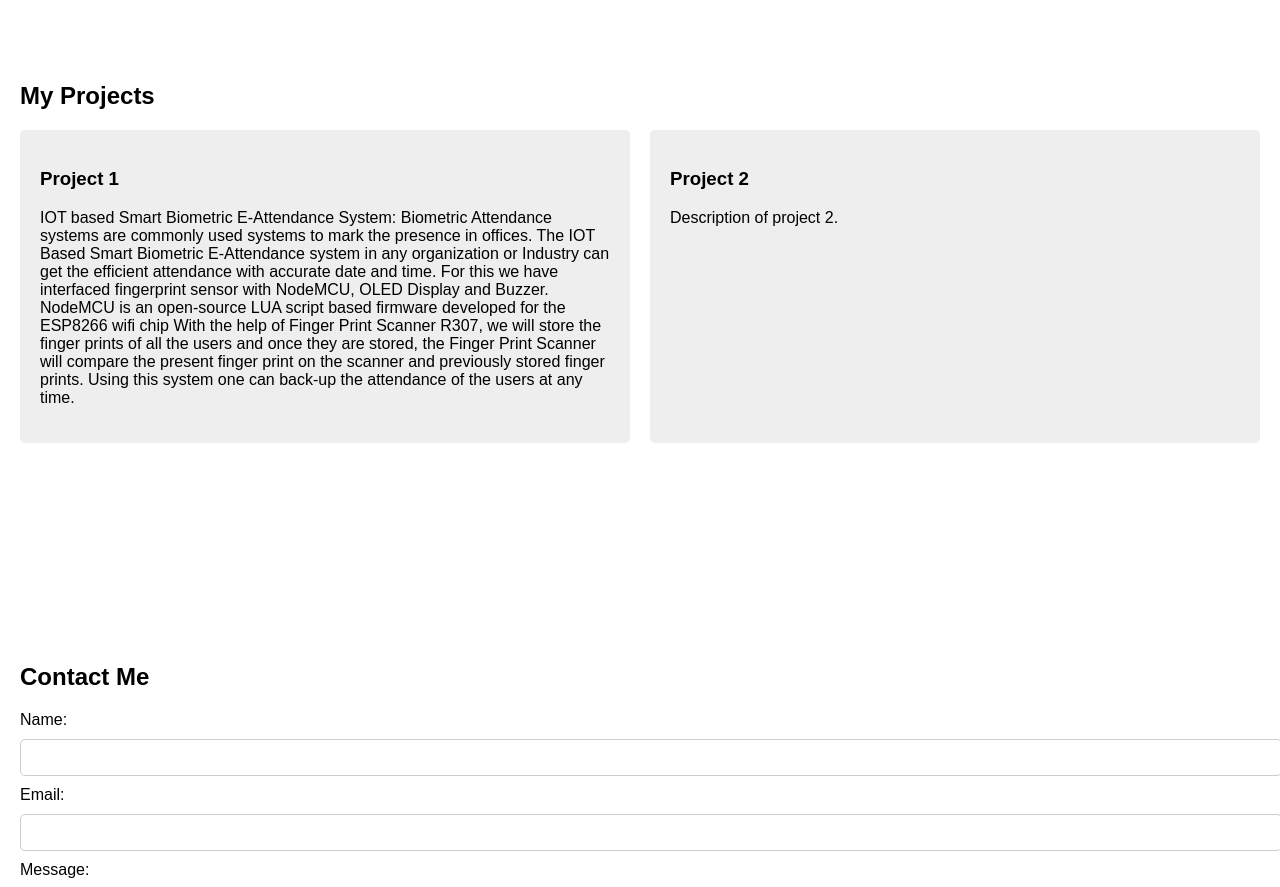
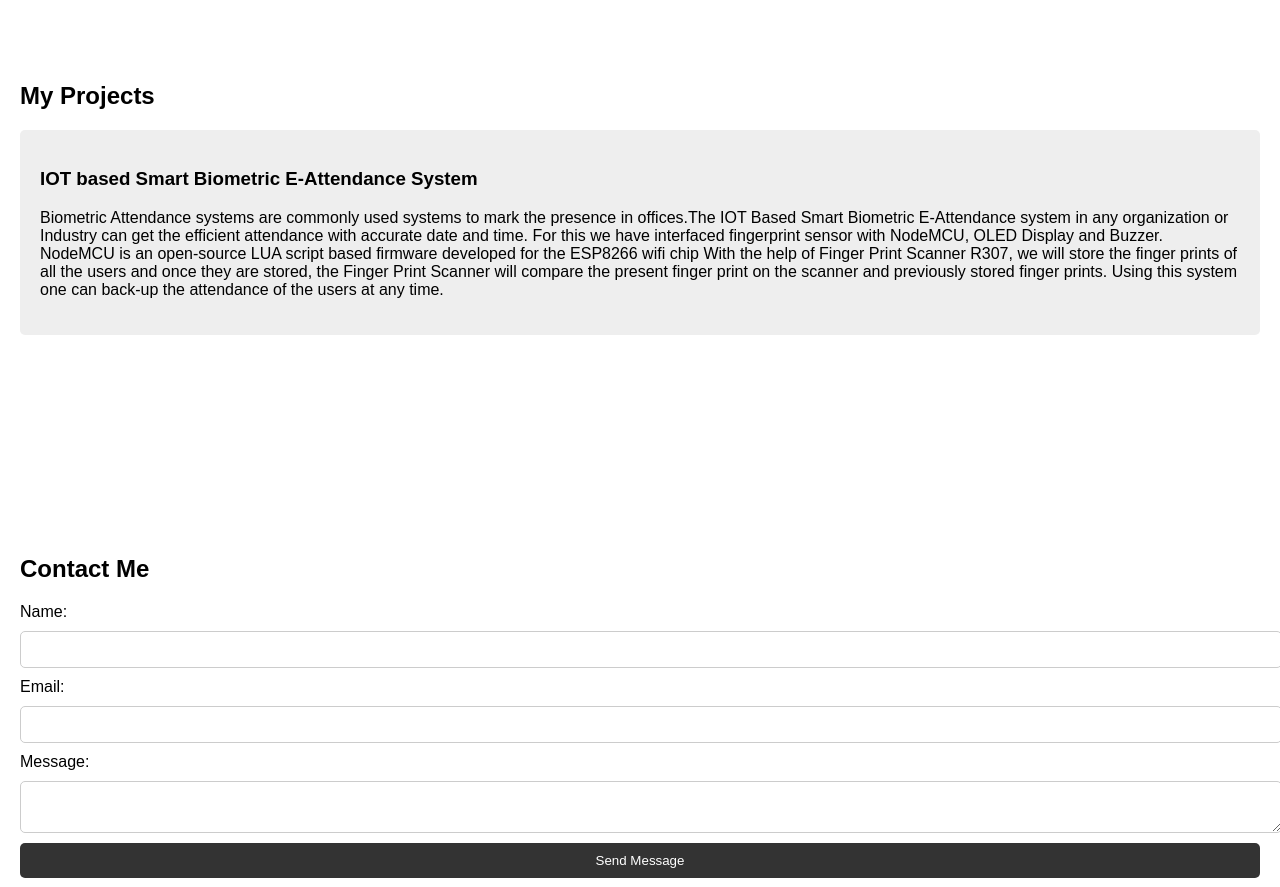
Before and after one commit to Sainadhkanuri/Portfolio, a plain HTML site: page index.html in a window 1280 px wide. Shown: the part 1180-2067 px from the top of the page. Drawn offline with Linux system fonts and the light colour scheme.

Commit message:
Update index.html

```diff
--- a/index.html
+++ b/index.html
@@ -31,27 +31,13 @@
         <h2>My Projects</h2>
         <div class="projects">
             <div class="project">
-                <h3>Project 1</h3>
+                <h3> IOT based Smart Biometric E-Attendance System </h3>
                 <p>
-                    IOT based Smart Biometric E-Attendance System:
-                Biometric Attendance systems are commonly used systems to mark the presence in
-offices.
-The IOT Based Smart Biometric E-Attendance system in any organization or Industry
-can get the efficient attendance with accurate date and time.
-For this we have interfaced fingerprint sensor with NodeMCU, OLED Display and
-Buzzer.
-NodeMCU is an open-source LUA script based firmware developed for the ESP8266
-wifi chip
-With the help of Finger Print Scanner R307, we will store the finger prints of all
-the users and once they are stored, the Finger Print Scanner will compare the
-present finger print on the scanner and previously stored finger prints.
-Using this system one can back-up the attendance of the users at any time.
+
+                Biometric Attendance systems are commonly used systems to mark the presence in offices.The IOT Based Smart Biometric E-Attendance system in any organization or Industry can get the efficient attendance with accurate date and time. For this we have interfaced fingerprint sensor with NodeMCU, OLED Display and Buzzer. NodeMCU is an open-source LUA script based firmware developed for the ESP8266 wifi chip With the help of Finger Print Scanner R307, we will store the finger prints of all the users and once they are stored, the Finger Print Scanner will compare the present finger print on the scanner and previously stored finger prints. Using this system one can back-up the attendance of the users at any time.
                 </p>
             </div>
-            <div class="project">
-                <h3>Project 2</h3>
-                <p>Description of project 2.</p>
-            </div>
+
             <!-- Add more projects as needed -->
         </div>
     </section>
```
